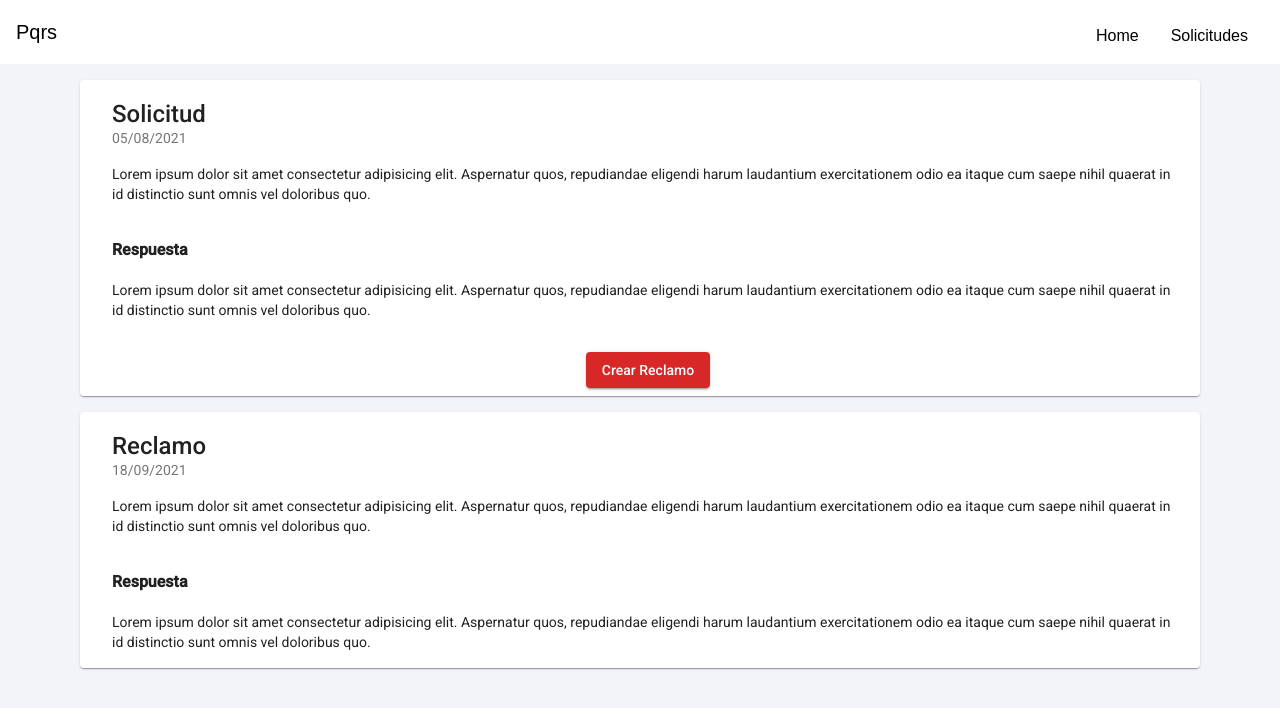
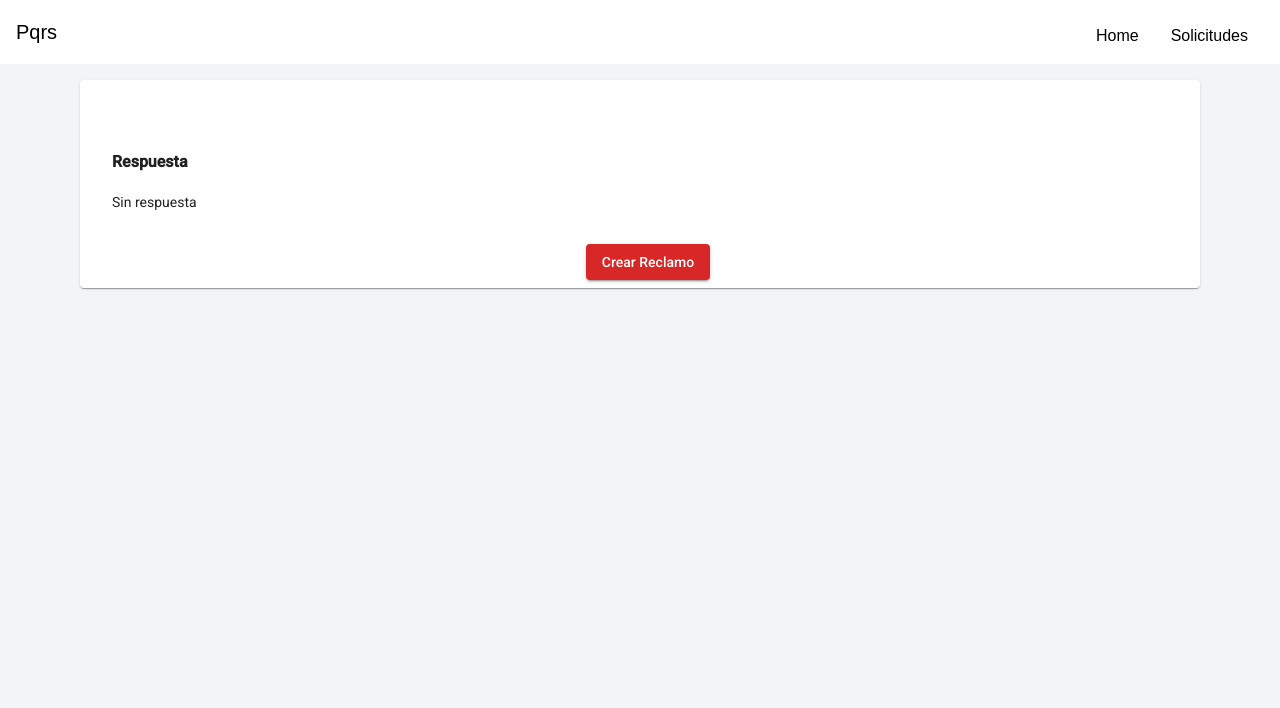
Before and after one commit to gio96/pqrsfront, an Angular app: page /detalles/1 in a window 1280 px wide. Shown: the top 708 px of the page. Built offline with nearby package versions, Linux system fonts and the light colour scheme.

Commit message:
feat: validaciones details

```diff
--- a/src/app/detalles-solicitud/detalles-solicitud.component.html
+++ b/src/app/detalles-solicitud/detalles-solicitud.component.html
@@ -1,45 +1,43 @@
-<div class="content">
+<div class="content" (ngModel)="solicitudModel">
   <div class="paddingCard">
     <mat-card class="paddingInterno">
-      <mat-card-title>Solicitud</mat-card-title>
-      <mat-card-subtitle>05/08/2021</mat-card-subtitle>
+      <mat-card-title >{{solicitudModel.tipoSolicitud}}</mat-card-title>
+      <mat-card-subtitle>{{solicitudModel.fechaSolicitud}}</mat-card-subtitle>
       <mat-card-content>
         <div class="descripcion">
-          Lorem ipsum dolor sit amet consectetur adipisicing elit. Aspernatur
-          quos, repudiandae eligendi harum laudantium exercitationem odio ea
-          itaque cum saepe nihil quaerat in id distinctio sunt omnis vel
-          doloribus quo.
+          {{solicitudModel.descripcionSolicitud}}
         </div>
         <div>
           <h3><b>Respuesta</b></h3>
-          Lorem ipsum dolor sit amet consectetur adipisicing elit. Aspernatur
-          quos, repudiandae eligendi harum laudantium exercitationem odio ea
-          itaque cum saepe nihil quaerat in id distinctio sunt omnis vel
-          doloribus quo.
+          <div *ngIf="solicitudModel.respuestaAdministrativa != null; else defecto">
+            {{solicitudModel.respuestaAdministrativa}}
+          </div>
+          <ng-template #defecto>
+            {{textoDefecto}}
+          </ng-template>
         </div>
       </mat-card-content>
-      <mat-card-actions fxLayout="column" fxLayoutAlign=" center" class="buttonReclamo">
+      <mat-card-actions fxLayout="column" fxLayoutAlign=" center" class="buttonReclamo" *ngIf="solicitudModel.reclamo == null">
         <button mat-raised-button class="colorButton" (click)="crearReclamo()">Crear Reclamo</button>
       </mat-card-actions>
     </mat-card>
   </div>
-  <div class="paddingCard">
+  <div class="paddingCard" *ngIf="solicitudModel.reclamo != null">
     <mat-card class="paddingInterno">
       <mat-card-title>Reclamo</mat-card-title>
-      <mat-card-subtitle>18/09/2021</mat-card-subtitle>
+      <mat-card-subtitle>{{solicitudModel.reclamo.fechaSolicitud}}</mat-card-subtitle>
       <mat-card-content>
         <div class="descripcion">
-          Lorem ipsum dolor sit amet consectetur adipisicing elit. Aspernatur
-          quos, repudiandae eligendi harum laudantium exercitationem odio ea
-          itaque cum saepe nihil quaerat in id distinctio sunt omnis vel
-          doloribus quo.
+          {{solicitudModel.reclamo.descripcionSolicitud}}
         </div>
         <div>
           <h3><b>Respuesta</b></h3>
-          Lorem ipsum dolor sit amet consectetur adipisicing elit. Aspernatur
-          quos, repudiandae eligendi harum laudantium exercitationem odio ea
-          itaque cum saepe nihil quaerat in id distinctio sunt omnis vel
-          doloribus quo.
+          <div *ngIf="solicitudModel.reclamo.respuestaAdministrativa!= null; else defecto">
+            {{solicitudModel.reclamo.respuestaAdministrativa}}
+          </div>
+          <ng-template #defecto>
+            {{textoDefecto}}
+          </ng-template>
         </div>
       </mat-card-content>
     </mat-card>
--- a/src/app/detalles-solicitud/detalles-solicitud.component.ts
+++ b/src/app/detalles-solicitud/detalles-solicitud.component.ts
@@ -1,7 +1,9 @@
+import { Location } from '@angular/common';
 import { Component, OnInit } from '@angular/core';
 import { MatDialog } from '@angular/material/dialog';
-import { ActivatedRoute } from '@angular/router';
+import { ActivatedRoute, Router } from '@angular/router';
 import { CrearSolicitudComponent } from '../crear-solicitud/crear-solicitud.component';
+import { SolicitudGetModel } from '../models/solicitudModel';
 import { ReclamoPopupComponent } from '../reclamo-popup/reclamo-popup.component';
 
 @Component({
@@ -11,15 +13,19 @@ import { ReclamoPopupComponent } from '../reclamo-popup/reclamo-popup.component'
 })
 export class DetallesSolicitudComponent implements OnInit {
 
-  constructor(private route: ActivatedRoute, private dialog: MatDialog) { }
+  solicitudModel: any = {}
+  textoDefecto = 'Sin respuesta'
+
+
+  constructor(private route: ActivatedRoute, private dialog: MatDialog,private location: Location) { }
 
   ngOnInit(): void {
-    this.getDetailsSolicitud();
+    let solicitud = this.location.getState() as SolicitudGetModel
+    this.getDetailsSolicitud(solicitud);
   }
 
-  getDetailsSolicitud(): void {
-    const id = String(this.route.snapshot.paramMap.get('id'));
-    console.warn("Estoy en detallles con el id" + id)
+  getDetailsSolicitud(solicitud: SolicitudGetModel): void {
+    this.solicitudModel = solicitud
   }
 
   crearReclamo(): void {
--- a/src/app/solicitud/solicitud.component.ts
+++ b/src/app/solicitud/solicitud.component.ts
@@ -18,7 +18,7 @@ export class SolicitudComponent implements OnInit {
   constructor(private router: Router, private solicitudService: SolicitudService) { }
 
   selectedRow(row: SolicitudGetModel) {
-    this.router.navigate(['/detalles',row.id])
+    this.router.navigate(['/detalles',row.id],{state: row})
   }
 
   buscar(){
```
